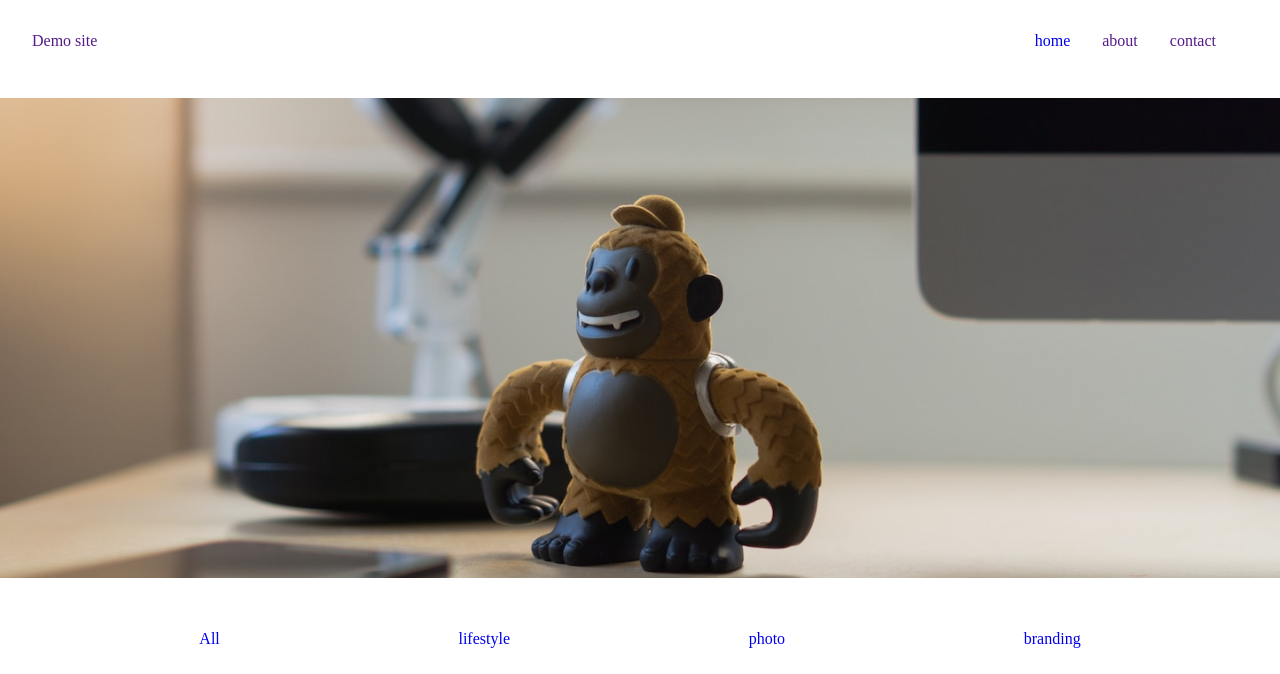
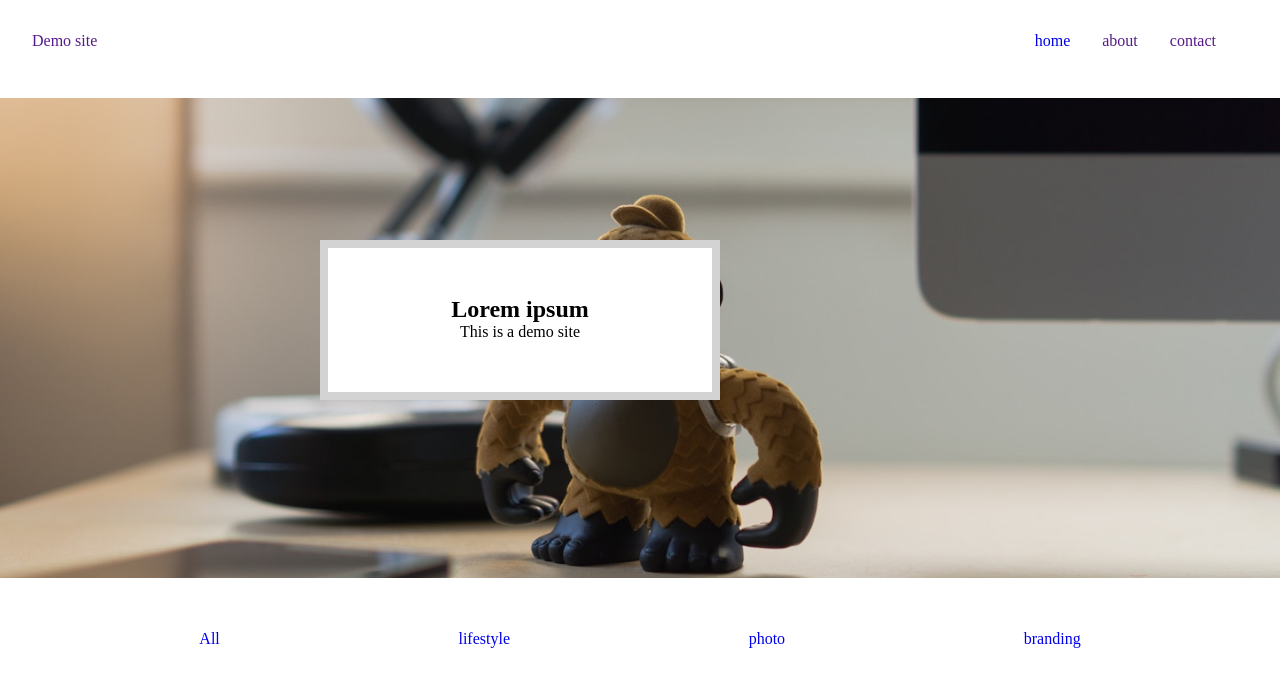
Before and after one commit to san00/practice, a website: page src/index.html in a window 1280 px wide. Shown: the top 674 px of the page. Drawn offline with nearby package versions, Linux system fonts and the light colour scheme; files that its build step writes are made by us from their sources.

Commit message:
Add text box to banner

```diff
--- a/src/index.html
+++ b/src/index.html
@@ -21,6 +21,11 @@
         src="images/norbert-levajsics-343107-unsplash.jpg"
         alt="King kong figurine on desk beside computer"
       />
+      <div class="banner-text">
+        <p class="text banner-text-main">Lorem ipsum</p>
+        <p class="text">This is a demo site</p>
+      </div>
+
     </header>
     <section class="work">
       <header>
--- a/src/sass/style.scss
+++ b/src/sass/style.scss
@@ -40,7 +40,24 @@ html {
     object-fit: cover;
     width: 100vw;
 }
+.banner-text{
+    position: absolute;
+    bottom: 25rem;
+    left: 20rem;
+    background-color: white;
+    width: 25rem;
+    height: 10rem;
+    border: 0.5rem solid lightgray;
+}
+.text{
+    text-align: center;
+}
+.banner-text-main, {
+    font-size: 1.5rem;
+    padding-top:3rem;
+    font-weight: bold;
 
+}
 .work-navbar {
     display: flex;
     justify-content: space-around;
```
Also changed, not shown: dist/css/style.css, dist/index.html.
